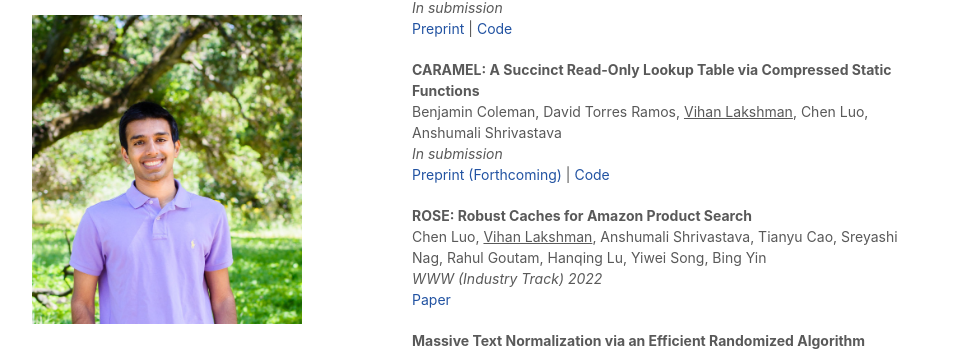
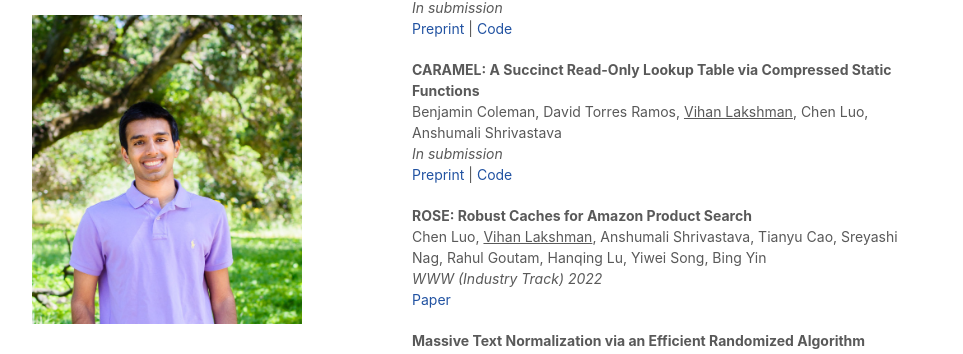
Before and after one commit to vihan-lakshman/vihan-lakshman.github.io, a Jekyll site: the page built from index.html, in a window 1280 px wide and 900 px high, scrolled down 533 px. Shown: the part 94-448 px from the top of the window, without its empty margins (158-1121 px from the left). Built offline with Jekyll 4.4.1, drawn with Linux system fonts in a browser that asks for light colours; a style sheet for code colours, icons or effects is not loaded.

Commit message:
Add caramel preprint

```diff
--- a/index.html
+++ b/index.html
@@ -82,7 +82,7 @@
         <b>CARAMEL: A Succinct Read-Only Lookup Table via Compressed Static Functions</b><br>
         Benjamin Coleman, David Torres Ramos, <u>Vihan Lakshman</u>, Chen Luo, Anshumali Shrivastava<br>
         <i>In submission</i><br>
-        <a href="">Preprint (Forthcoming)</a> |
+        <a href="https://arxiv.org/pdf/2305.16545.pdf">Preprint</a> |
         <a href="https://github.com/brc7/caramel">Code</a>
       </p>
 
```
